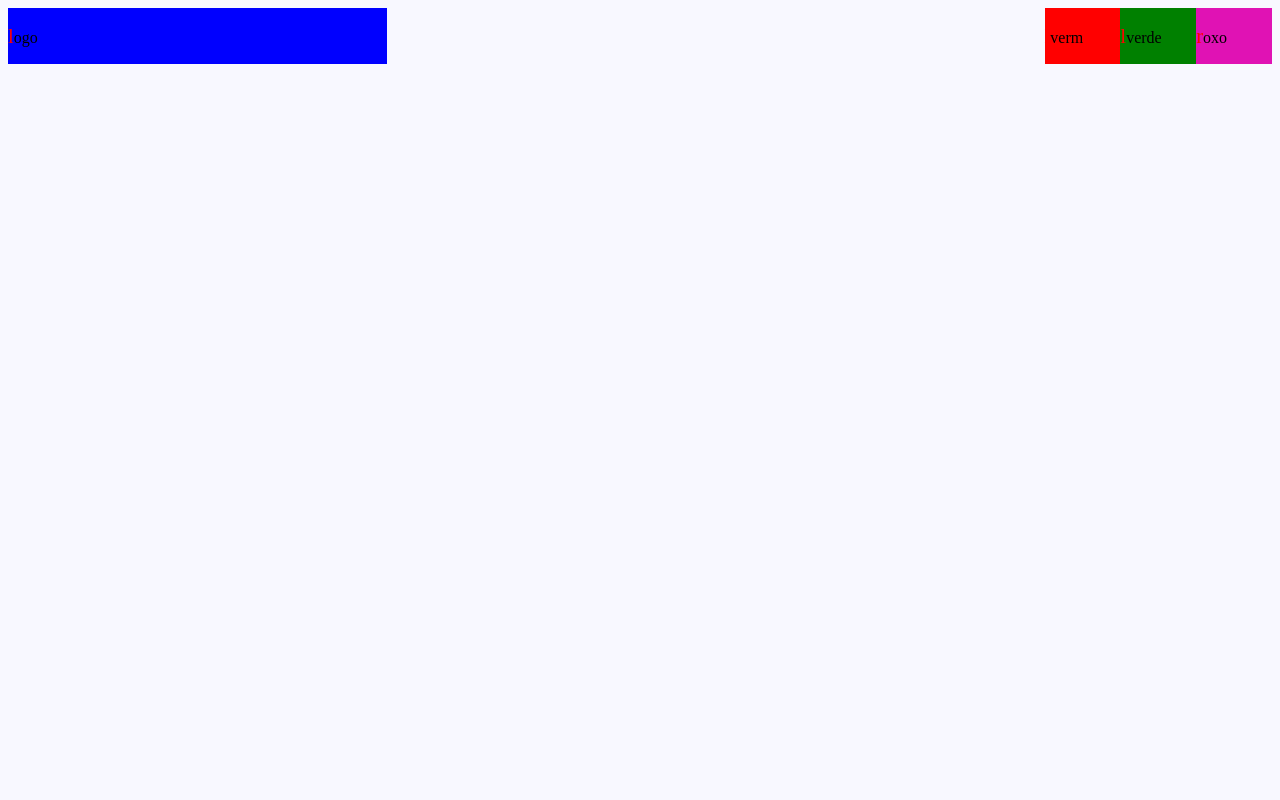
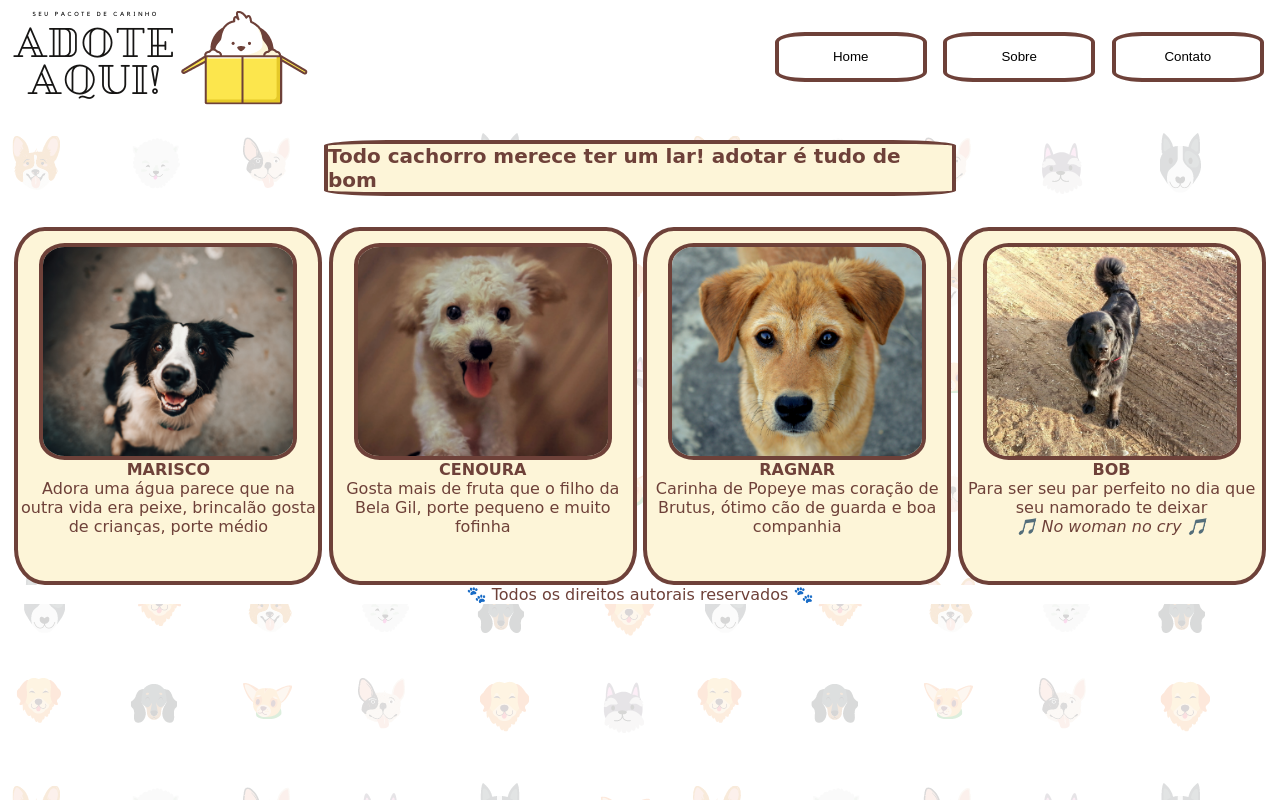
Before and after one commit to anna-carol/04-usomedia, a plain HTML site: page adote.html in a window 1280 px wide. Drawn offline with Linux system fonts and the light colour scheme.

Commit message:
Projeto finalizado

```diff
--- a/adote.css
+++ b/adote.css
@@ -1,47 +1,103 @@
 body{
-    background-color: ghostwhite;
+    display: block;
+    box-sizing: border-box;
+    background-image: url("image/fundo.png");
+    color: #6e4139;
+    font-family: cursive;
+
 }
-#principal{
+#cima{
     display: flex;
-    height: 10%;
+    height: 100px;
+    background-color: #ffffff;
+    width: auto;
     justify-content: space-between;
 }
-.box501{
+#menu{
     display: flex;
-    box-sizing: border-box;
-    width: 30%;
+    justify-content: space-evenly;
+    height: auto;
+    width: 40%;
 }
-.box502{
+#menu div{
+    text-align: center;
+    width: 40%;
+}
+button{
+    background-color:white;
+    border: 4px solid #6e4139 ;
+    border-radius: 20%;
+    height: 50%;
+    width: 90%;
+    margin-top: 14%;
+    transition-duration: 0.5s;
+}
+#meio {
     display: flex;
-    box-sizing: border-box;
-    width: 30%;
-    justify-content: flex-end;
+    height: auto;
+    width: 100%;
+    justify-content: space-evenly;
+    margin-top: 0%;
 }
-.box16{
+#meio div{
     display: flex;
-    box-sizing: border-box;
-    width: 20%;
+    border: 4px solid #6E4139;
+    width: 300px;
+    height: 350px;
+    border-radius: 10%;
+    flex-direction: column;
+    align-items: center;
+    background-color: #fdf5d8;
+    text-align: center;
+
 }
-#top1{
-    background-color: blue
+#meio div img{
+    margin-top: 4%;
+    width: 250px;
+    border-radius: 10%;
+    border: 4px solid #6e4139 ;
+
 }
-#top2{
-    background-color: red
+p{
+    margin: 0%;
+
 }
-#top3{
-    background-color: green
+#slogan{
+    display: flex;
+    height: auto;
+    width: auto;
+    font-size: 20px;
+    margin : 2.5%;
+    margin-right: 25%;
+    margin-left: 25%;
+    border: 4px solid #6e4139 ;
+    background-color: #fdf5d8;
+    justify-content: center;
+    border-radius: 10%;
 }
-#top4{
-    background-color: rgb(224, 18, 180)
+button:hover{
+    background-color: #fdf5d8 ;
+    border: 4px solid #6e4139 ;
 }
-@media(max-width: 420px){
-    body{
-        background-color: fuchsia;}
+footer{
+    background-color: #ffffff;
+    text-align: center;
+}
+@media(max-width : 700px){
+    #logo{display: none;
+
     }
-#top1:hover{
-    font-size: large;
+    #meio{
+        flex-direction: column;
+        align-items: center; }
+    #cima{
+        justify-content: center;
+    }
+    #slogan{
+        font-size:16px;
+        margin-top:5% ;
+        margin-right: 30%;
+        margin-left: 30%;
+    }
+
 }
-p::first-letter{
-    color: red;
-    font-size: 130%;
-}
--- a/adote.html
+++ b/adote.html
@@ -1,28 +1,57 @@
 <!DOCTYPE html>
-<html lang="en">
+<html lang="pt-br">
+
 <head>
     <meta charset="UTF-8">
     <link rel="stylesheet" href="adote.css">
     <title>ADOTE UM DOG</title>
 </head>
+
 <body>
-    <div id="principal">
-        <div class="box501" id="top1">
-            <p>logo</p>
+    <div id="cima">
+        <div id="logo">
+            <img src="image/logo.png" alt="logo">
+
         </div>
-
-        <div class="box502">
-            <div class="box16" id="top2">
-                <p>lverm</p>
+        <div id="menu">
+            <div>
+                <button>Home</button>
             </div>
-            <div class="box16" id="top3">
-                <p>lverde</p>
+            <div>
+                <button>Sobre</button>
             </div>
-            <div class="box16" id="top4">
-                <p>roxo</p>
+            <div>
+                <button>Contato</button>
             </div>
         </div>
     </div>
+    <div id="slogan">
+        <p><strong>Todo cachorro merece ter um lar! adotar é tudo de bom</strong></p>
+    </div>
+    <div id="meio">
+        <div>
+            <img src="image/1.png" alt="cachorro1">
+            <p><strong>MARISCO</strong></p>
+            <p>Adora uma água parece que na outra vida era peixe, brincalão gosta de crianças, porte médio</p>
+        </div>
+        <div>
+            <img src="image/2.png" alt="cachorro2">
+            <p><strong>CENOURA</strong></p>
+            <p>Gosta mais de fruta que o filho da Bela Gil, porte pequeno e muito fofinha</p>
+        </div>
+        <div>
+            <img src="image/3.png" alt="cachorro3">
+            <p><strong>RAGNAR</strong></p>
+            <p>Carinha de Popeye mas coração de Brutus, ótimo cão de guarda e boa companhia</p>
+        </div>
+        <div>
+            <img src="image/4.png" alt="cachorro4">
+            <p><strong>BOB</strong></p>
+            <p>Para ser seu par perfeito no dia que seu namorado te deixar <br><em> 🎵 No woman no cry 🎵 </em></p>
+        </div>
+    </div>
+    <footer>🐾 Todos os direitos autorais reservados 🐾</footer>
 
 </body>
+
 </html>
```
Also changed, not shown: image/1.png (added), image/2.png (added), image/3.png (added), image/4.png (added), image/fundo.png (added), image/logo.png (added).
